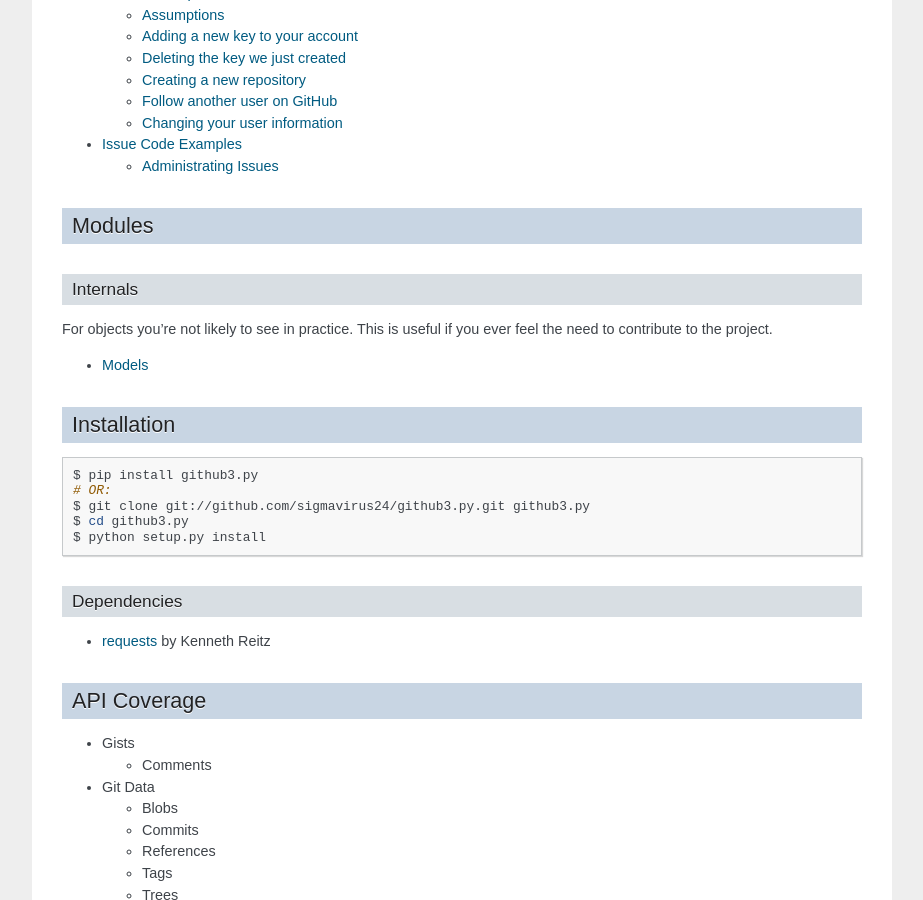
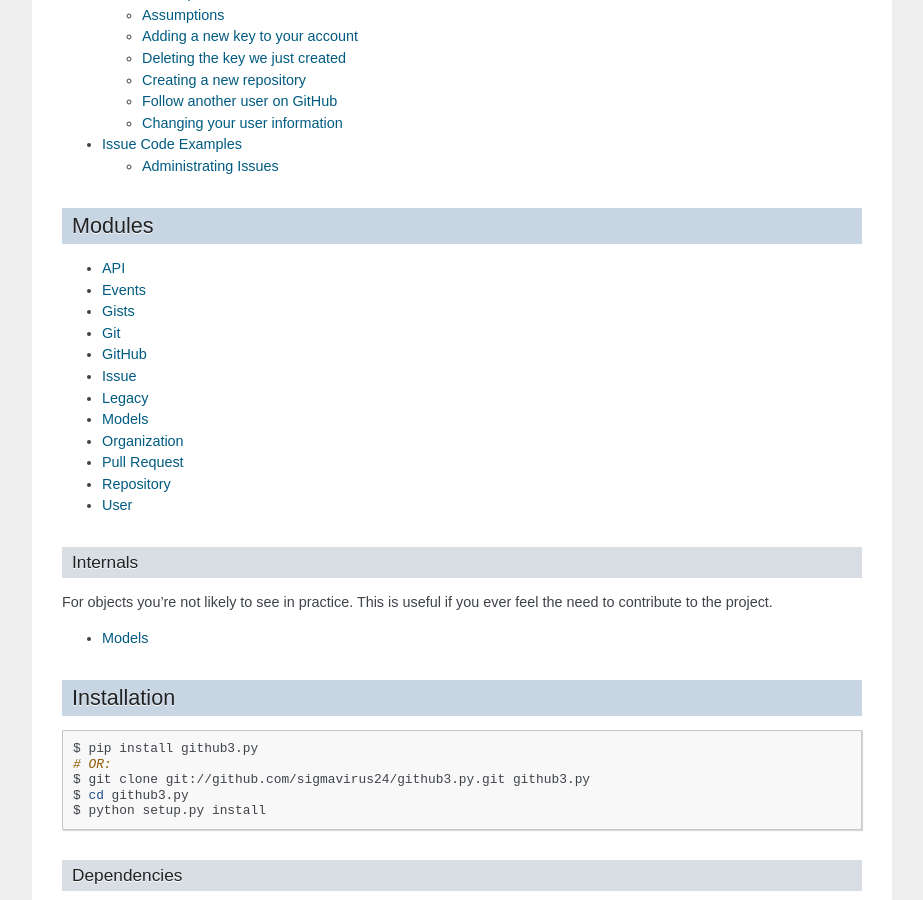
Before and after one commit to sigmavirus24/github3.py, a Sphinx documentation site: the page built from docs/index.rst, in a window 1280 px wide and 900 px high, scrolled down 876 px. Shown: the whole window, without its empty margins (198-1121 px from the left). Built offline with Sphinx 7.4.7, drawn with Linux system fonts in a browser that asks for light colours.

Commit message:
Fix module index [docs]
[ci skip]

```diff
--- a/docs/index.rst
+++ b/docs/index.rst
@@ -59,9 +59,19 @@ Modules
 
 .. toctree::
     :maxdepth: 1
-    :blob:
 
-    *
+    api
+    events
+    gists
+    git
+    github
+    issues
+    legacy
+    models
+    orgs
+    pulls
+    repos
+    users
 
 Internals
 ~~~~~~~~~
```
